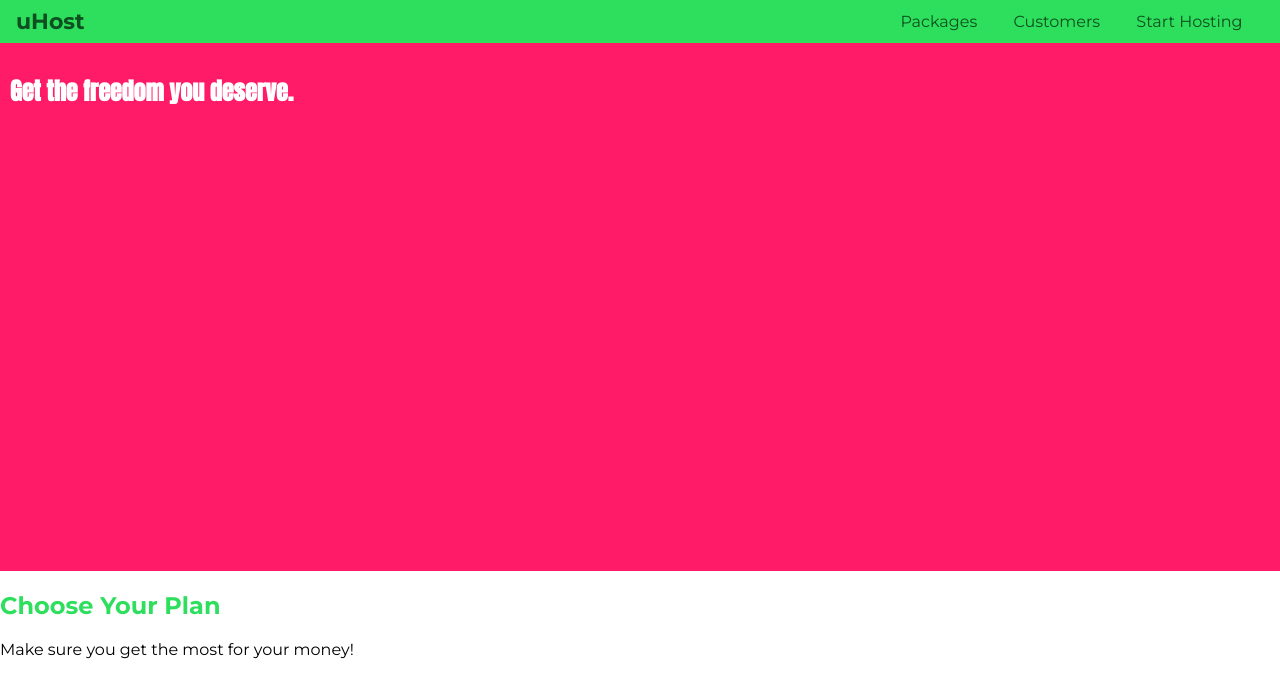
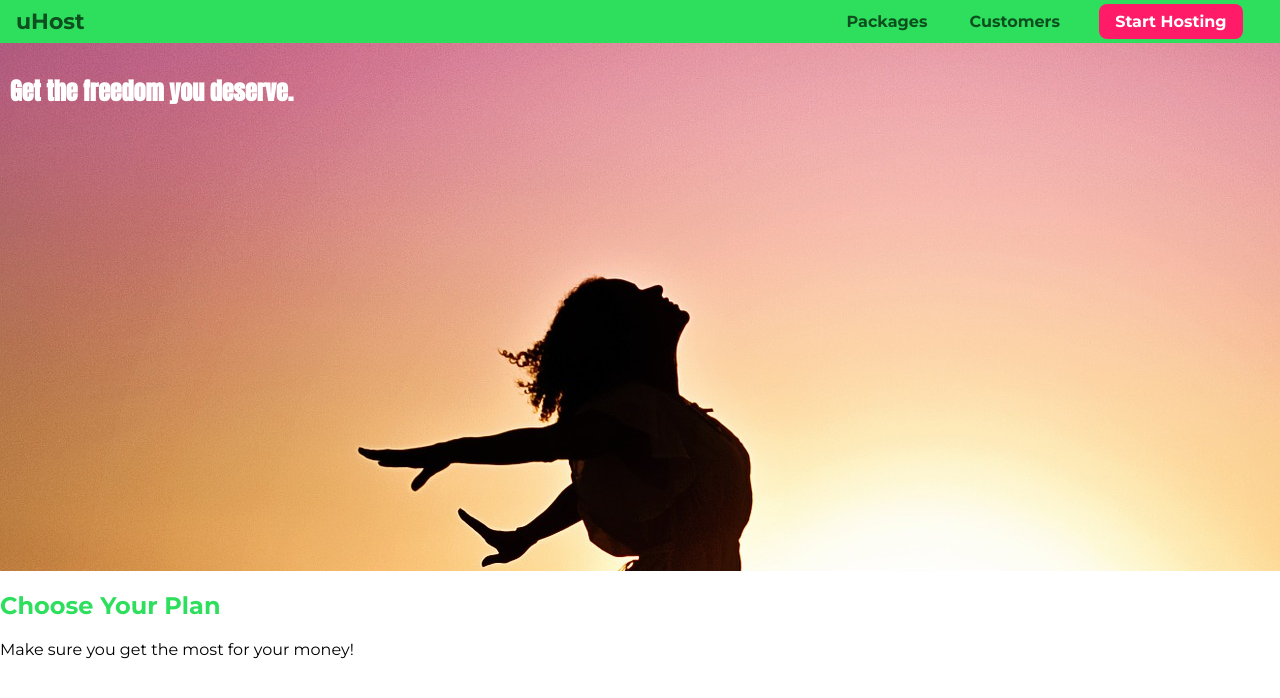
Before and after one commit to chillaxabhinav/CSS-The-Complete-Guide, a plain HTML site: page Section-3_(Diving deeper)/index.html in a window 1280 px wide. Drawn offline with Linux system fonts and the light colour scheme.

Commit message:
Section 3

```diff
--- a/Section-3_(Diving deeper)/index.html
+++ b/Section-3_(Diving deeper)/index.html
@@ -25,7 +25,7 @@
                     <li class="main-nav__item">
                         <a href="customers/index.html">Customers</a>
                     </li>
-                    <li class="main-nav__item">
+                    <li class="main-nav__item main-nav__item--cta">
                         <a href="start-hosting/index.html">Start Hosting</a>
                     </li>
                 </ul>
--- a/Section-3_(Diving deeper)/main.css
+++ b/Section-3_(Diving deeper)/main.css
@@ -8,7 +8,7 @@ body {
 }
 
 #product-overview {
-    background: #ff1b68;
+    background: url("freedom.jpg");
     width : 100%;
     height : 528px;
     padding: 10px;
@@ -59,6 +59,8 @@ body {
 .main-nav__item a{
     text-decoration: none;
     color : #0e4f1f;
+    font-weight: bold;
+    padding: 3px;
 }
 
 .main-header__brand {
@@ -68,10 +70,22 @@ body {
     font-size: 22px;
 }
 
-.main-nav__item a:hover{
+.main-nav__item a:hover,
+.main-nav__item a:active{
     color : white;
+    border-bottom: 5px solid white;
 }
 
-.main-nav__item a:active{
+.main-nav__item--cta a{
     color : white;
+    background: #ff1b68;
+    padding: 8px 16px;
+    border-radius : 8px;
 }
+
+.main-nav__item--cta a:hover,
+.main-nav__item--cta a:active{
+    color: #ff1b68;
+    background: white;
+    border : none;
+}
```
Also changed, not shown: Section-3_(Diving deeper)/freedom.jpg (added).
